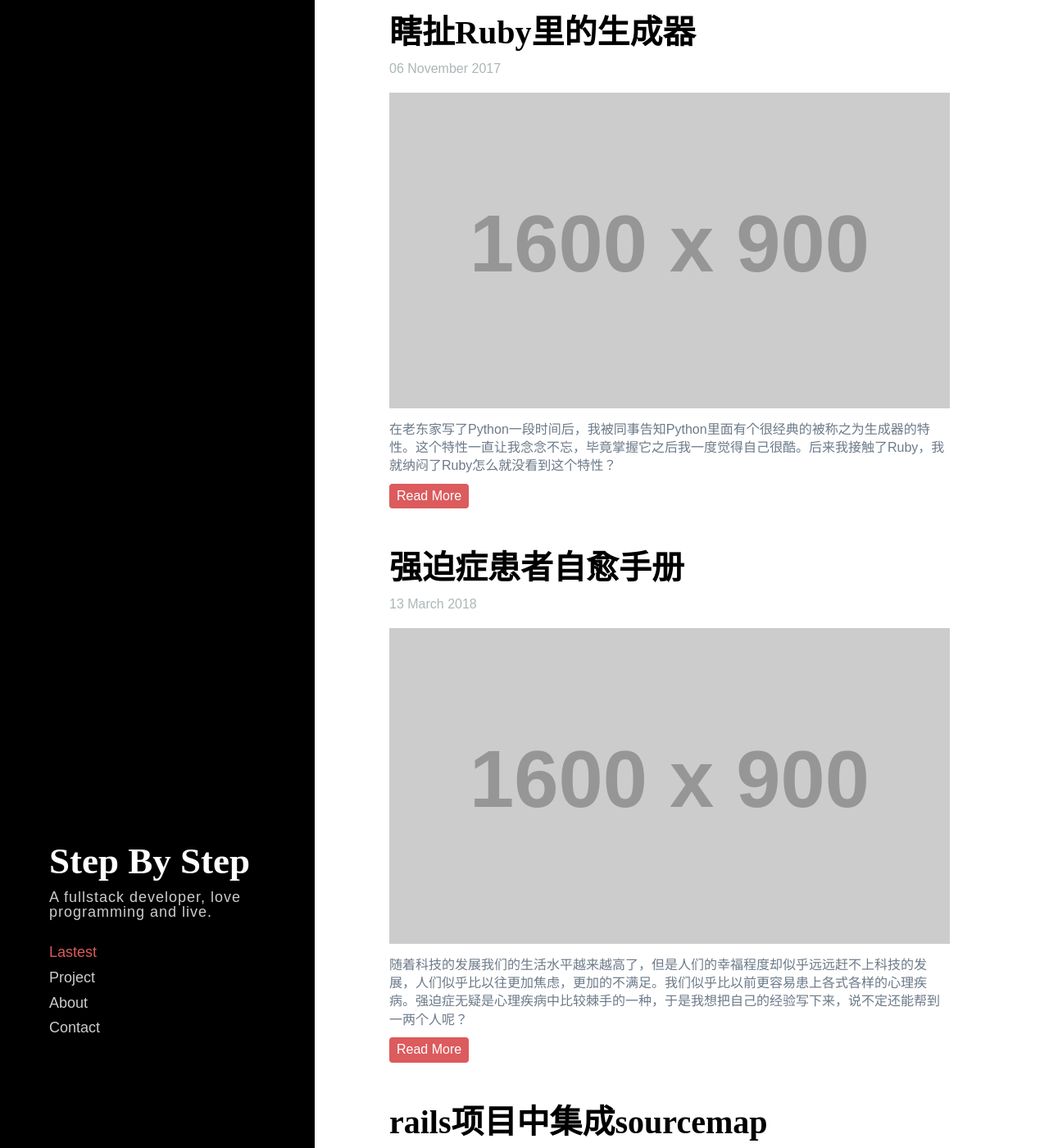
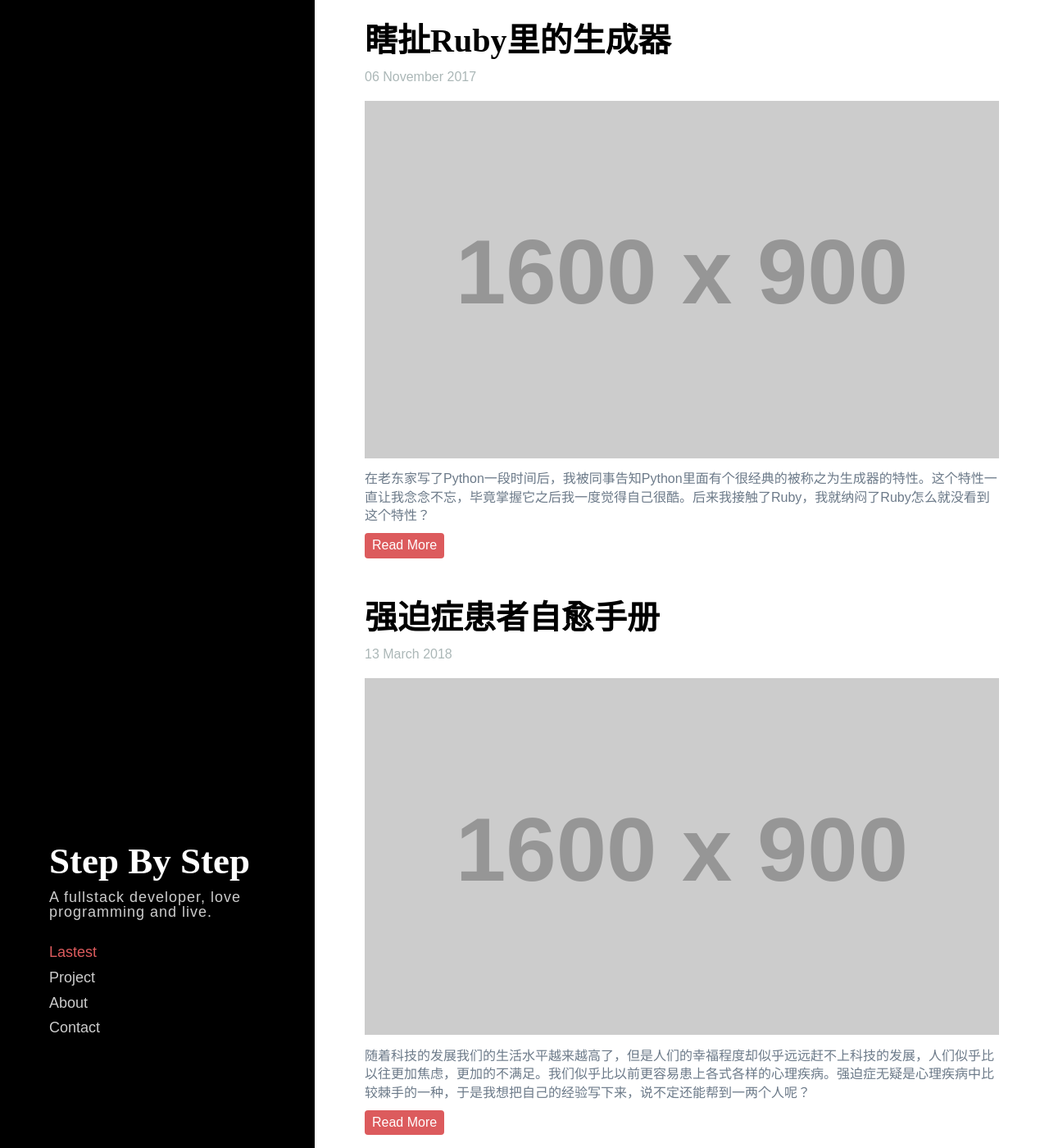
Before and after one commit to lanzhiheng/stone, a Jekyll site: the page built from index.html, in a window 1280 px wide and 1400 px high. Shown: the whole window at 82% size. Built offline with Jekyll 4.4.1, drawn with Linux system fonts in a browser that asks for light colours; nearby versions of some CDN libraries; the list of posts is cut into pages by our own code.

Commit message:
feat: Adjust the stylesheet of post page.

```diff
--- a/_config.yml
+++ b/_config.yml
@@ -3,6 +3,8 @@ baseurl: "" # the subpath of your site, e.g. /blog
 title: "Step By Step" # the name of your site, e.g. ACME Corp.
 desc: "A fullstack developer, love programming and live."
 show_excerpts: true
+
+permalink: pretty
 
 docs:
 - title: Lastest
--- a/_layouts/default.html
+++ b/_layouts/default.html
@@ -5,7 +5,9 @@
     <meta charset="utf-8">
     <title>{{ site.title }}</title>
     <link rel="stylesheet" href="{{ "/assets/css/main.css" | relative_url }}">
-    <script src="https://kit.fontawesome.com/98c677551f.js" crossorigin="anonymous"></script>
+    <link rel="stylesheet"
+          href="//cdnjs.cloudflare.com/ajax/libs/highlight.js/9.15.10/styles/vs2015.min.css">
+    <script src="//cdnjs.cloudflare.com/ajax/libs/highlight.js/9.15.10/highlight.min.js"></script>
   </head>
   <body>
     {%- include header.html -%}
--- a/_layouts/post.html
+++ b/_layouts/post.html
@@ -8,8 +8,7 @@ layout: default
     <h1 class="post-title p-name" itemprop="name headline">{{ page.title | escape }}</h1>
     <p class="post-meta">
       <time class="dt-published" datetime="{{ page.date | date_to_xmlschema }}" itemprop="datePublished">
-        {%- assign date_format = site.minima.date_format | default: "%b %-d, %Y" -%}
-        {{ page.date | date: date_format }}
+        {{ page.date | date: "%A, %Y-%m-%d" }}
       </time>
       {%- if page.author -%}
         • <span itemprop="author" itemscope itemtype="http://schema.org/Person"><span class="p-author h-card" itemprop="name">{{ page.author }}</span></span>
--- a/_sass/main.scss
+++ b/_sass/main.scss
@@ -111,13 +111,12 @@ body {
 }
 
 .page-content {
-  width: 100%;
+  max-width: 100%;
   padding-left: 30%;
   border: 1px solid transparent;
 
   .wrapper {
-    width: $screen-view;
-    margin: 10px auto;
+    padding: 10px 60px;
   }
 
 }
@@ -130,6 +129,7 @@ body {
 // The list of post
 
 .post-list {
+  padding: 0;
   list-style: none;
 
   .post-wrapper {
@@ -150,7 +150,6 @@ body {
 
   .post-desc {
     margin-top: 20px;
-    max-width: 60%;
 
     .post-excerpts {
       color: $content-color;
@@ -186,6 +185,7 @@ body {
 
 .pager {
   list-style: none;
+  padding: 0;
 
   li {
     float: left;
@@ -239,3 +239,40 @@ body {
     clear: both
   }
 }
+
+.post {
+  .post-meta {
+    color: $assist-color
+  }
+
+  .post-content {
+    line-height: 1.4;
+
+    > p,
+    > strong {
+      letter-spacing: 1px;
+    }
+
+    p {
+      margin: 10px 0;
+    }
+
+    img {
+      max-width: 100%;
+    }
+
+    blockquote {
+      margin: 0;
+      font-size: 1.2em;
+      border-left: 5px solid $primary-color;
+      padding: 5px 0 5px 10px;
+      font-style: italic;
+      background: $background-color;
+      color: darken($background-color, 50%);
+
+      p {
+        margin: 0;
+      }
+    }
+  }
+}
--- a/index.html
+++ b/index.html
@@ -2,7 +2,6 @@
 layout: default
 pagination:
   enabled: true
-  permalink: '/page/:num/'
 ---
 
 <div class="home">
```
Also changed, not shown: other parts of _layouts/post.html (+2 -0 lines).
